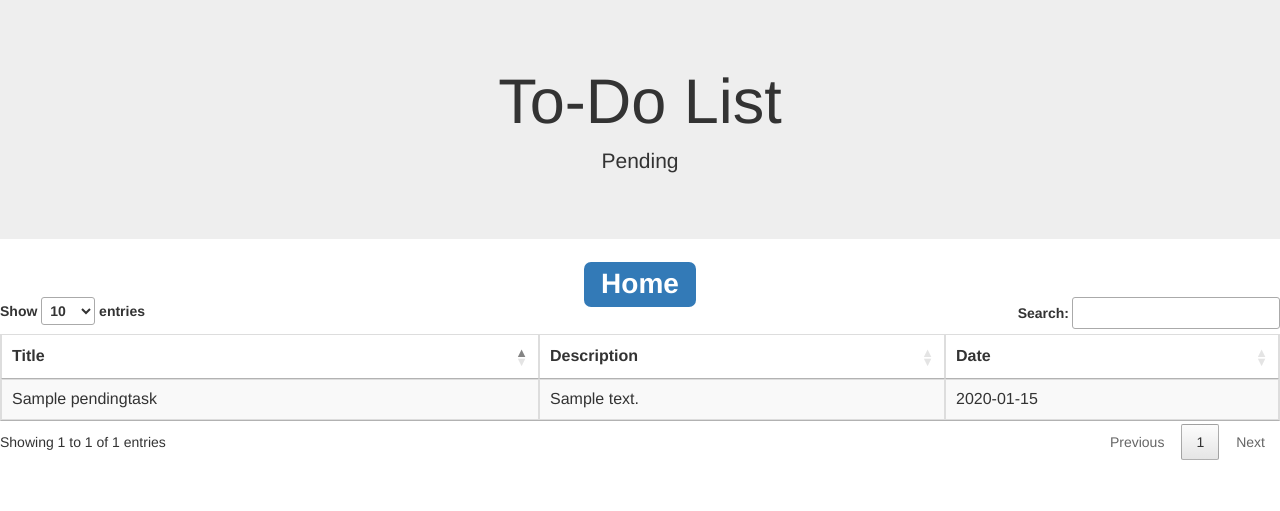
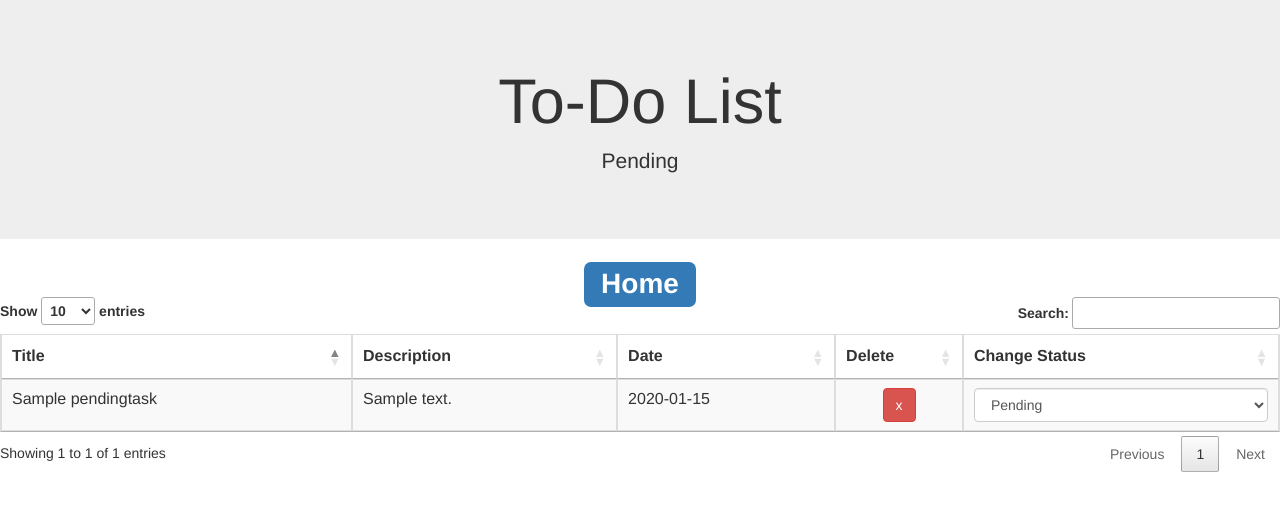
Before and after one commit to AlnaberA/todo-list, a PHP site: page /pending.php in a window 1280 px wide. Shown: the part 21-532 px from the top of the page. Run offline with PHP 8.4, Linux system fonts and the light colour scheme; tables that the repository leaves empty hold one stand-in row (values such as "Sample post"); some libraries are stand-ins or nearby versions.

Commit message:
changed/added js,pending, and form

```diff
--- a/form/addTask.php
+++ b/form/addTask.php
@@ -32,3 +32,4 @@ else if($status == "Completed"){
 else{
     $result->query("INSERT INTO `latetasks` (`title`,`description`,`date`) VALUES('{$title}','{$description}','{$date}')");
 }
+header("Location: ../index.php");
--- a/js/scripts.js
+++ b/js/scripts.js
@@ -5,4 +5,27 @@ $( function() {
   });
 $(document).ready(function(){
     $('#pendingTable').DataTable();
+
+    $( "#del_pendingTask_btn" ).click(function() {
+       var id = $(this).attr('data-id');
+       //alert( id );
+        if(confirm("Are you sure you want to delete this task?")) {
+            $.ajax({
+                type:'POST',
+                url:'ajax/deletePendingTask.php',
+                data:{
+                    id:id
+                },
+                success:function(){
+                     alert("Task deleted");
+                     window.location.reload();
+                 }
+            });
+        }
+      });
+      $( ".statusPending" ).change(function() {
+             var id = $(this).attr('data-id');
+             alert( id );
+       });
+
 });
--- a/pending.php
+++ b/pending.php
@@ -23,6 +23,8 @@ while($row=mysql_fetch_assoc($info)){
                 <th>Title</th>
                 <th>Description</th>
                 <th>Date</th>
+                <th>Delete</th>
+                <th>Change Status</th>
             </thead>
             <tbody>
                 <?php
@@ -32,6 +34,16 @@ while($row=mysql_fetch_assoc($info)){
                    <td><?php echo $data['title'];?></td>
                    <td><?php echo $data['description'];?></td>
                    <td><?php echo $data['date'];?></td>
+                   <td class='view' style='width: 10%;text-align: center;'><button id='del_pendingTask_btn' class='btn btn-danger' data-id="<?php echo $data['id']; ?>">x</button></td>
+                   <td>
+                       <select name="statusPending" id="statusPending" class="statusPending form-control" data-id="<?php echo $data['id']; ?>">
+                                <option value="Pending" selected>Pending</option>
+                                <option value="Started">Started</option>
+                                <option value="Completed">Completed</option>
+                                <option value="Late">Late</option>
+                        </select>
+                   </td>
+
                 </tr>
                 <?php }?>
             </tbody>
```
Also changed, not shown: ajax/deletePendingTask.php (added, +8 -0 lines).
